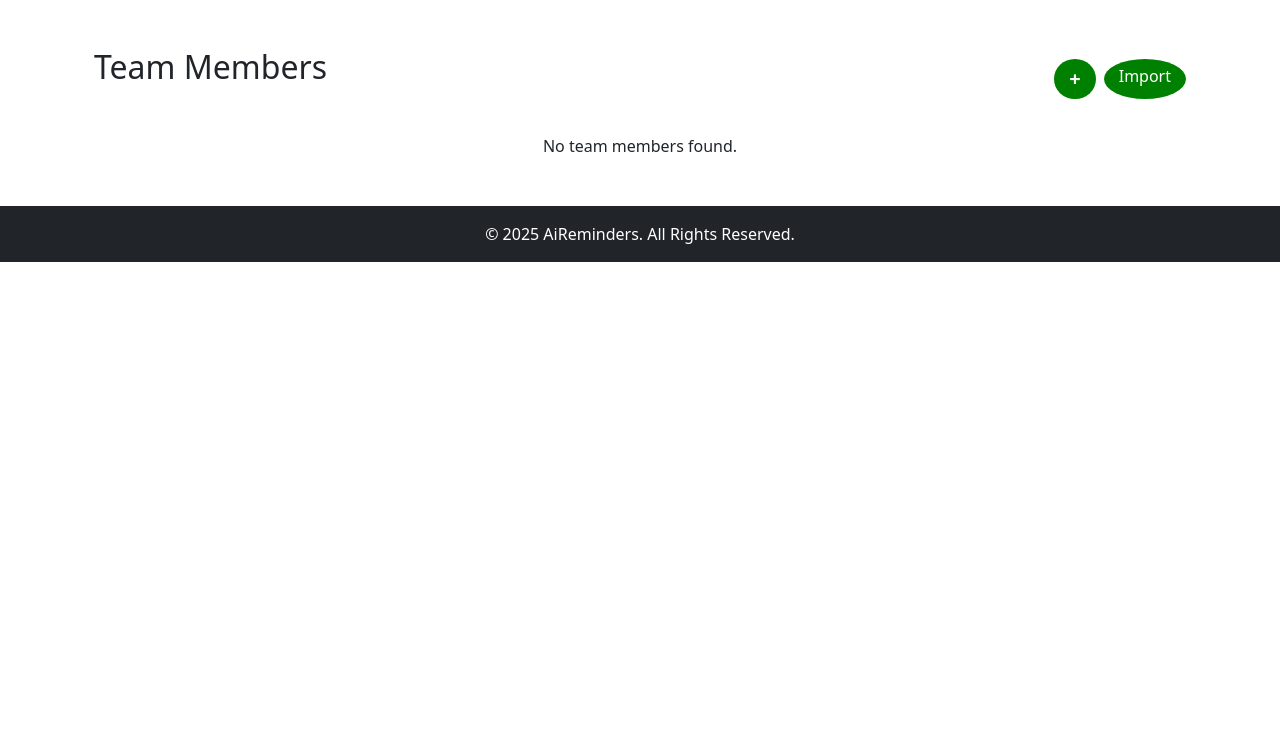
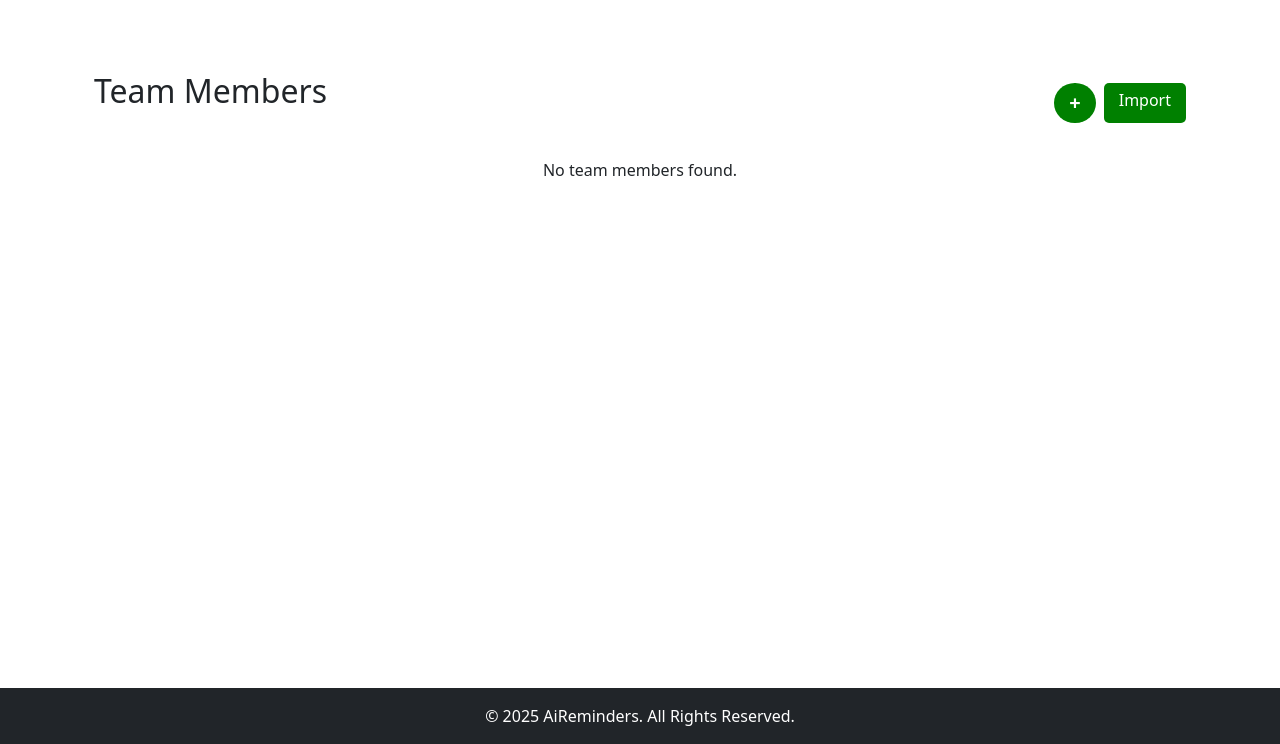
Before and after one commit to suryaveer-infobeans/AI-Reminders, a Flask app: page /team in a window 1280 px wide. Shown: the part 56-800 px from the top of the page. Run offline with Flask 3, Linux system fonts and the light colour scheme.

Commit message:
make ui changes

```diff
--- a/app/static/css/style.css
+++ b/app/static/css/style.css
@@ -1,3 +1,7 @@
+.main-content{
+    min-height: calc(100vh - 184px); /* Adjust based on header/footer height */
+}
+
 .addMember
  {
     color: white;
@@ -13,3 +17,7 @@
     font-weight: bold;
     font-style: normal;
 }
+
+a.addMember.import {
+    border-radius: 5px;
+}
--- a/app/templates/add_team.html
+++ b/app/templates/add_team.html
@@ -1,7 +1,7 @@
 {% extends "base.html" %}
 
 {% block content %}
-<div class="container mt-5">
+<div class="container pt-5">
     <h2 class="mb-4">Add Team Member</h2>
     {% with messages = get_flashed_messages(with_categories=true) %}
         {% if messages %}
--- a/app/templates/base.html
+++ b/app/templates/base.html
@@ -24,7 +24,7 @@
     </div>
   </nav>
 
-  <div class="container mt-4">
+  <div class="container mt-4 main-content">
     {% block content %}{% endblock %}
   </div>
 
--- a/app/templates/dashboard.html
+++ b/app/templates/dashboard.html
@@ -1,7 +1,7 @@
 {% extends "base.html" %}
 
 {% block content %}
-<div class="text-center mt-5">
+<div class="text-center pt-5">
     <h2>Hello, {{ user.name }}!</h2>
     <p>Your email: {{ user.email }}</p>
     <a href="{{ url_for('auth.logout') }}" class="btn btn-danger">Logout</a>
--- a/app/templates/import_team.html
+++ b/app/templates/import_team.html
@@ -1,7 +1,7 @@
 {% extends "base.html" %}
 
 {% block content %}
-<div class="container mt-5">
+<div class="container pt-5">
     <h2>Import Team Members from CSV</h2>
     <form method="post" enctype="multipart/form-data" class="mt-3">
         <div class="mb-3">
--- a/app/templates/index.html
+++ b/app/templates/index.html
@@ -1,7 +1,7 @@
 {% extends "base.html" %}
 
 {% block content %}
-<div class="text-center mt-5">
+<div class="text-center pt-5">
     <h1>Welcome to AiReminders</h1>
     <p class="lead">Your smart assistant for Work Anniversary Email Reminders</p>
 
--- a/app/templates/team.html
+++ b/app/templates/team.html
@@ -1,12 +1,12 @@
 {% extends "base.html" %}
 
 {% block content %}
-<div class="container mt-5">
+<div class="container pt-5">
     <div class="d-flex justify-content-between align-items-center mb-4">
     <h2 class="mb-4">Team Members</h2>
     <div class="d-flex gap-2">
     <a href="{{ url_for('main.add_team_member') }}" class="addMember" title="Add Team Member"><i class="addIcon">+</i></a>
-    <a href="{{ url_for('main.import_team') }}" class="addMember" title="Add Team Member">Import</a>
+    <a href="{{ url_for('main.import_team') }}" class="addMember import" title="Import Team Members">Import</a>
     </div>
     </div>
     {% if members %}
```
